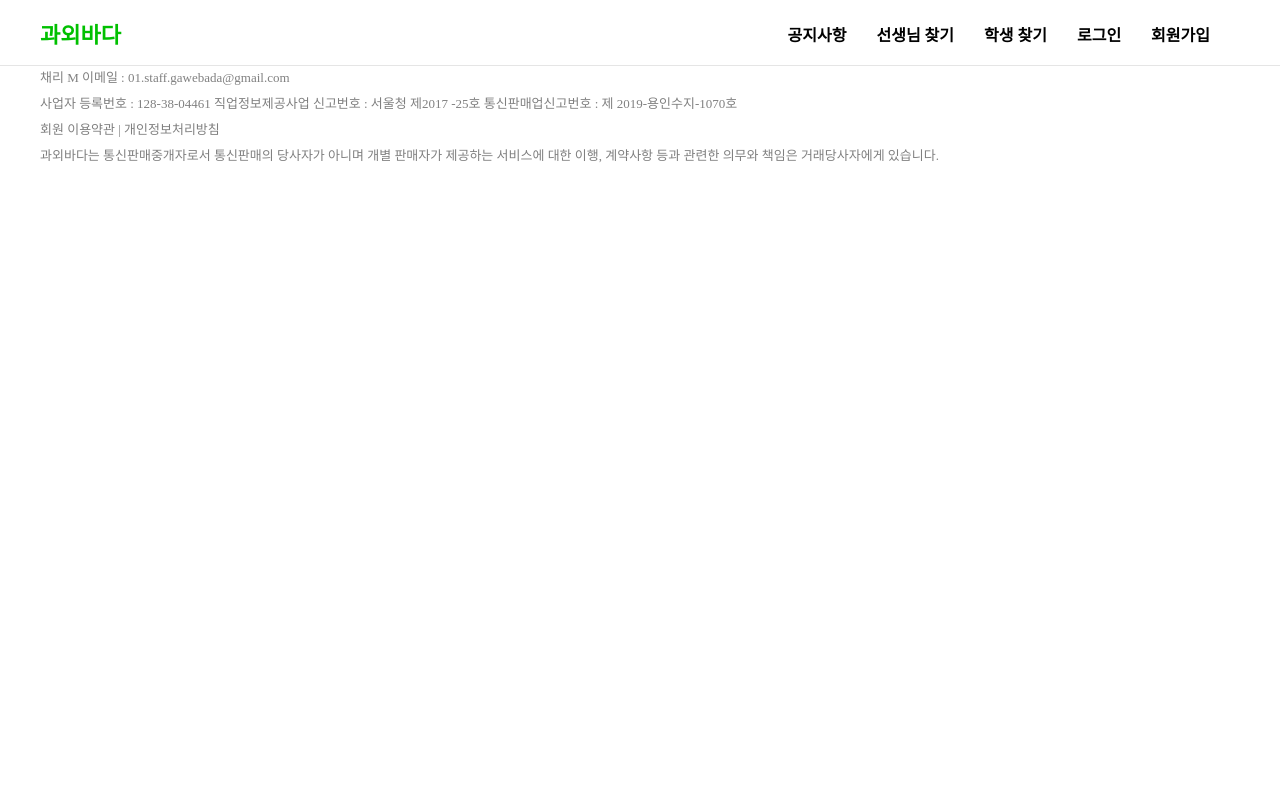
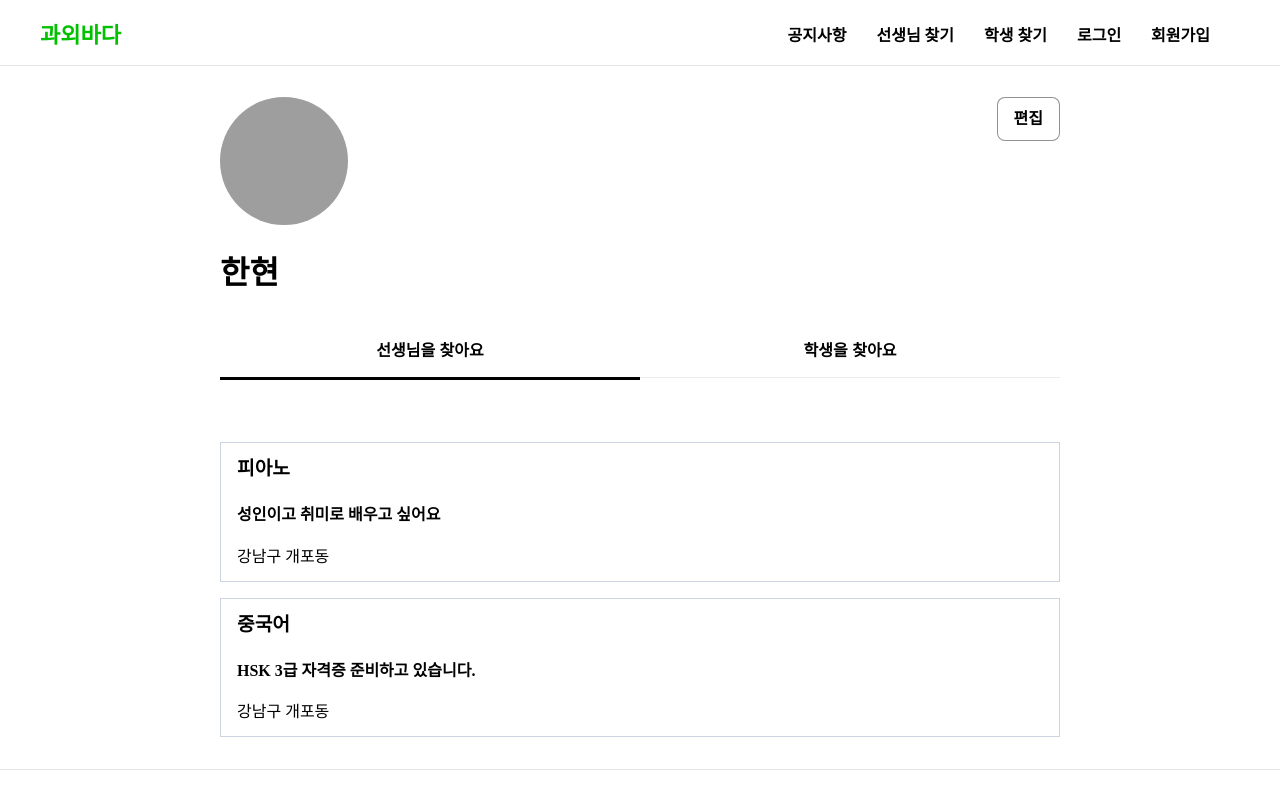
Before and after one commit to reignkk1/coding-tutoring-client, a React (Create React App) app: page /view/1 in a window 1280 px wide. Shown: the top 800 px of the page. Built offline with nearby package versions, Linux system fonts and the light colour scheme; grey boxes are pictures that could not be loaded.

Commit message:
style: 마이페이지 스타일링

```diff
--- a/src/components/common/Wrapper.tsx
+++ b/src/components/common/Wrapper.tsx
@@ -1,7 +1,8 @@
 import { styled } from "styled-components";
 
 const Container = styled.div`
-  width: 1200px;
+  width: 100%;
+  max-width: 1200px;
   margin: 0 auto;
   padding-top: 65px;
 `;
--- /dev/null
+++ b/src/components/mypage/Category.tsx
@@ -0,0 +1,55 @@
+import { styled } from "styled-components";
+
+interface CategoryProps {
+  selected: string;
+  onClick: (c: { name: string; text: string }) => void;
+}
+export default function Category({ selected, onClick }: CategoryProps) {
+  const categories = [
+    { name: "teacher", text: "선생님을 찾아요" },
+    { name: "student", text: "학생을 찾아요" },
+  ];
+
+  return (
+    <CategoryContianer>
+      {categories.map((c) => (
+        <li onClick={() => onClick(c)}>
+          <button className={`${selected === c.name && "selected"}`}>
+            {c.text}
+          </button>
+        </li>
+      ))}
+    </CategoryContianer>
+  );
+}
+
+const CategoryContianer = styled.ul`
+  display: flex;
+  justify-content: space-between;
+  border-bottom: 1px solid #00000014;
+
+  li {
+    width: 50%;
+    text-align: center;
+
+    button {
+      position: relative;
+      width: 100%;
+      padding: 1rem;
+      font-size: 1rem;
+      font-weight: 700;
+
+      &.selected {
+        &::after {
+          content: "";
+          position: absolute;
+          right: 0;
+          bottom: -3px;
+          height: 3px;
+          width: 100%;
+          background: black;
+        }
+      }
+    }
+  }
+`;
--- /dev/null
+++ b/src/components/mypage/PostList.tsx
@@ -0,0 +1,55 @@
+import styled from "styled-components";
+
+interface PostListProps {
+  post: {
+    id: number;
+    subject: string;
+    intro: string;
+    education?: string;
+    sex?: string;
+    age?: string;
+    grade?: string;
+    relation?: string;
+    address?: string;
+  };
+}
+
+export default function PostList({ post }: PostListProps) {
+  const { id, subject, intro, education, sex, age, grade, relation, address } =
+    post;
+  return (
+    <PostListContainer>
+      <p className="subject">{subject}</p>
+      <p className="intro">{intro}</p>
+      <p>{education}</p>
+      <p>{address}</p>
+    </PostListContainer>
+  );
+}
+
+const PostListContainer = styled.li`
+  display: flex;
+  flex-direction: column;
+  background-color: #fff;
+
+  border: 1px solid rgb(203, 213, 225);
+  padding: 1rem;
+
+  p {
+    margin-top: 0.8rem;
+
+    &:first-child {
+      margin-top: 0;
+      margin-bottom: 1rem;
+    }
+  }
+
+  .subject {
+    font-size: 1.2rem;
+    font-weight: bold;
+  }
+
+  .intro {
+    font-weight: bold;
+  }
+`;
--- a/src/pages/MyPage.tsx
+++ b/src/pages/MyPage.tsx
@@ -1,3 +1,162 @@
+import { useState, useEffect } from "react";
+import Wrapper from "../components/common/Wrapper";
+import { styled } from "styled-components";
+import PostList from "../components/mypage/PostList";
+import Category from "../components/mypage/Category";
+
 export default function MyPage() {
-  return <h1>유저 페이지</h1>;
+  const userData = {
+    name: "한현",
+    img: "https://images.unsplash.com/photo-1544717305-2782549b5136?ixlib=rb-4.0.3&ixid=MnwxMjA3fDB8MHxwaG90by1wYWdlfHx8fGVufDB8fHx8&auto=format&fit=crop&w=687&q=80",
+    posts: [
+      {
+        id: 1,
+        category: "student",
+        subject: "수학",
+        intro: "대원외고 졸 수학/영어 수업",
+        education: "대학교 화학 졸업",
+        address: "강남구 청담동",
+      },
+      {
+        id: 2,
+        category: "student",
+        subject: "물리",
+        intro: "대원외고 졸 수학/영어 수업",
+        education: "대학교 화학 졸업",
+        address: "강남구 청담동",
+      },
+      {
+        id: 3,
+        category: "student",
+        subject: "공통과학",
+        intro: "대원외고 졸 수학/영어 수업",
+        education: "대학교 화학 졸업",
+        address: "강남구 청담동",
+      },
+      {
+        id: 1,
+        category: "teacher",
+        subject: "피아노",
+        intro: "성인이고 취미로 배우고 싶어요",
+        sex: "여",
+        age: "20대 중반",
+        grade: "대학생",
+        relation: "본인",
+        address: "강남구 개포동",
+      },
+      {
+        id: 2,
+        category: "teacher",
+        subject: "중국어",
+        intro: "HSK 3급 자격증 준비하고 있습니다.",
+        sex: "여",
+        age: "20대 중반",
+        grade: "대학생",
+        relation: "본인",
+        address: "강남구 개포동",
+      },
+    ],
+  };
+  const [selected, setSelected] = useState<string>("teacher");
+  const [posts, setPosts] = useState(
+    userData.posts.filter((post) => post.category === "teacher")
+  );
+
+  const handleClick = (c: { name: string; text: string }) => {
+    setSelected(c.name);
+  };
+
+  useEffect(() => {
+    setPosts(userData.posts.filter((post) => post.category === selected));
+  }, [selected]);
+
+  return (
+    <Wrapper>
+      <Container>
+        <Profile>
+          <div className="top">
+            <ImgContainer>
+              <img src={userData.img} alt="profile-img" />
+            </ImgContainer>
+            <Button>편집</Button>
+          </div>
+          <div className="bottom">
+            <h1>{userData.name}</h1>
+          </div>
+        </Profile>
+        <Find>
+          <Category selected={selected} onClick={handleClick} />
+          <Posts>
+            {posts.map((post) => (
+              <PostList key={post.id} post={post} />
+            ))}
+          </Posts>
+        </Find>
+      </Container>
+    </Wrapper>
+  );
 }
+
+const Container = styled.div`
+  width: 70%;
+  margin-inline: auto;
+  padding: 2rem;
+  display: flex;
+  flex-direction: column;
+`;
+
+const Profile = styled.div`
+  display: flex;
+  flex-direction: column;
+
+  .top {
+    display: flex;
+    justify-content: space-between;
+    align-items: flex-start;
+  }
+
+  .bottom {
+    margin-top: 2rem;
+    font-size: 2rem;
+    font-weight: 600;
+  }
+`;
+
+const ImgContainer = styled.div`
+  width: 8rem;
+  height: 8rem;
+  border-radius: 100%;
+  overflow: hidden;
+
+  img {
+    width: 100%;
+    object-fit: cover;
+    aspect-ratio: 1/1;
+  }
+`;
+
+const Button = styled.div`
+  background-color: #fff;
+  padding: 0.8rem 1rem;
+  border: 1px solid #0000006e;
+  border-radius: 0.5rem;
+  cursor: pointer;
+  font-weight: 600;
+
+  &:hover {
+    background-color: #00000011;
+  }
+`;
+
+const Find = styled.div`
+  display: flex;
+  flex-direction: column;
+  margin-top: 2rem;
+`;
+
+const Posts = styled.ul`
+  display: flex;
+  flex-direction: column;
+  margin-top: 4rem;
+  gap: 1rem;
+`;
--- a/src/styles/GlobalStyles.tsx
+++ b/src/styles/GlobalStyles.tsx
@@ -11,6 +11,14 @@ ${reset}
 a {
     text-decoration:none;
 }
+
+button{
+    background-color: inherit;
+    padding: 0;
+    border: none;
+    outline: none;
+    cursor: pointer;
+}
 `;
 
 export default GlobalStyles;
```
